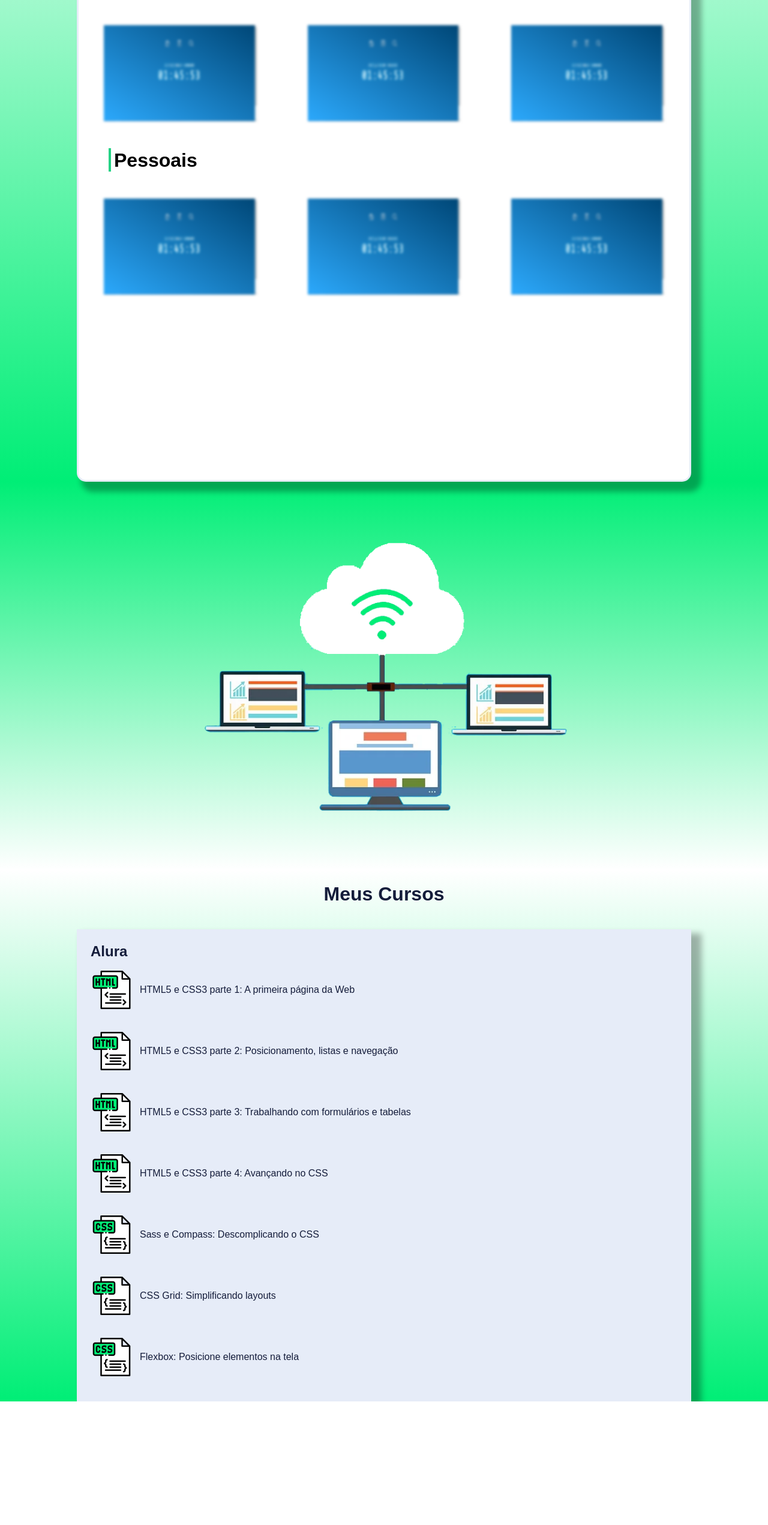
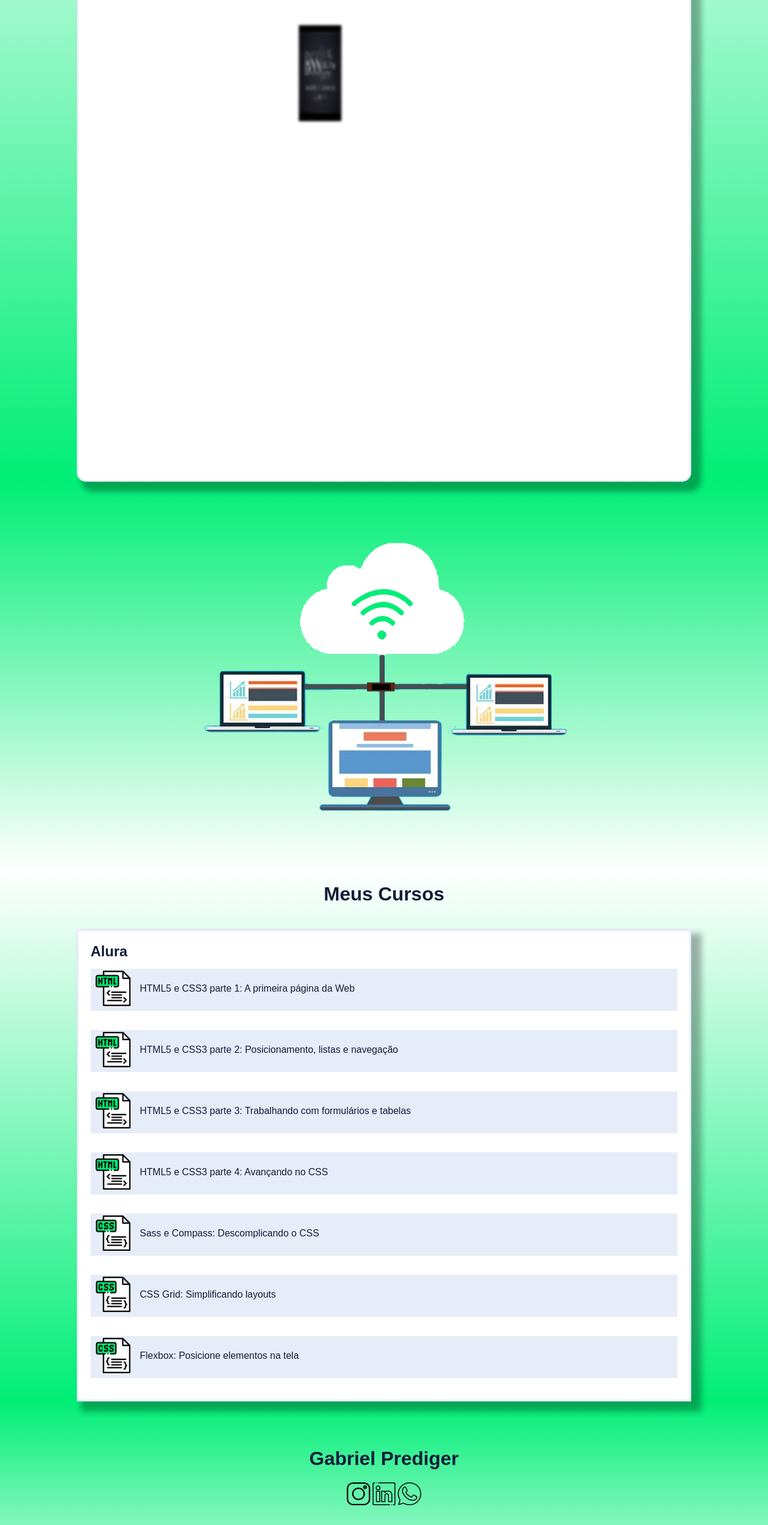
Before and after one commit to GabrielPrediger/Portfolio, a plain HTML site: page paginainicial.html in a window 1280 px wide. Shown: the part 2466-5008 px from the top of the page at 60% size. Before the commit the page ends 4802 px from the top, so only its background shows below. Drawn offline with Linux system fonts and the light colour scheme.

Commit message:
v01
alterações e criação do footer

```diff
--- a/css/style.css
+++ b/css/style.css
@@ -3,6 +3,7 @@
 h1,
 h2,
 h3,
+a,
 p {
     font-family: "eurostile", sans-serif;
     color: #141c3a;
@@ -178,7 +179,7 @@
     position:relative;
 }
 
-.projetos-faculdade-titulos{
+.projetos-titulos{
     margin-left: 50px;
 }
 
@@ -187,8 +188,8 @@
     flex-direction: row;
     height: 20vh;
     margin: 0 auto;
+}
 
-}
 .projetos-faculdade-imagens div{
     align-content: center;
     width: 100%;
@@ -214,12 +215,40 @@
     margin: 0 auto;
     filter: blur(2px);
     transition: 2s;
+}
 
-}
 .imagem-projeto-faculdade:hover{
     filter: blur(0px);
 }
 
+/* ESTILO - PROJETOS PESSOAIS */
+
+.titulo-pessoais{
+    color: #000000;
+    border-left: 4px solid #25D285;
+    padding-left: 5px;
+    margin: 45px auto;
+    padding-top: 2px;
+}
+
+.projetos-pessoais-imagens{
+    display: flex;
+    flex-direction: row;
+    height: 20vh;
+    margin: 0 auto;
+}
+
+.imagem-projeto-pessoais{
+    width: 25%;
+    height: 20vh;
+    margin: 0 auto;
+    filter: blur(2px);
+    transition: 2s;
+}
+
+.imagem-projeto-pessoais:hover{
+    filter: blur(0px);
+}
 
 /* ESTILO IMAGEM */
 
@@ -236,7 +265,6 @@
     display: flex;
     align-self: center;
     width: 70vw;
-
 }
 
 
@@ -248,8 +276,6 @@
     flex-direction: column;
     align-items:center;
     background: linear-gradient(rgb(255, 255, 255) 0%, #00EE76 100%);
-
-
 }
 
 .meu-curso-titulo{
@@ -261,7 +287,7 @@
     flex-direction: column;
     border-style: solid;
     border-color: #E6ECF8;
-    background-color: #E6ECF8;
+    background-color: #ffffff;
     width: 80%;
     padding: 20px;
     box-shadow: 12px 12px 10px 5px rgba(0, 0, 0, 0.3);
@@ -270,7 +296,6 @@
 .section-cursos{
     display: flex;
     flex-direction: column;
-
 }
 
 .nome-curso{
@@ -279,10 +304,50 @@
     border-style: solid;
     border-color: #E6ECF8;
     background-color: #E6ECF8;
+    margin-bottom: 1em;
+    margin-top: 1em;
+    padding-bottom: 5px;
+}
 
+.nome-curso:hover{
+    color: #00EE76;
+    font-weight: bold;
+    border-left: #00EE76;
+    border-style: solid;
 }
 
 .imagem-curso{
     width: 5vw;
     margin-right: 15px;
+    padding-left: 5px;
 }
+
+
+/* ESTILO FOOTER */
+
+.footer{
+    background-image: linear-gradient(#00EE76, white);
+    display: flex;
+    justify-content: center;
+
+
+}
+.footer-inicio{
+    padding-top: 55px;
+    height: 50vh;
+    display: flex;
+    flex-direction: column;
+    align-items:center;
+}
+
+.imagem-redes-footer{
+
+}
+
+.imagem-redes{
+    width: 3vw;
+}
+
+.footer-fim{
+
+}
--- a/paginainicial.html
+++ b/paginainicial.html
@@ -16,7 +16,6 @@
             <p class="contato-header">Contato</p>
         </div>
     </header>
-
     <main class="conteudo-principal">
         <div class="conteudo-titulo">
             <h1 class="titulo-conteudo">Hello World!</h1>
@@ -70,7 +69,7 @@
                 <h1 class="titulo-projetos">Meus projetos</h1>
             </div>
             <div class="container-projetos">
-                <section class="projetos-faculdade-titulos">
+                <section class="projetos-titulos">
                     <h1 class="titulo-faculdade">Faculdade</h1>
                 </section>
                 <section class="projetos-faculdade-imagens">
@@ -78,22 +77,14 @@
                     <div><img class="imagem-projeto-faculdade" src="./img/ProjetoEng.png"></div>
                     <div><img class="imagem-projeto-faculdade" src="./img/ProjetoEng.png"></div>
                 </section>
-                <section class="projetos-faculdade-titulos">
-                    <h1 class="titulo-faculdade">Pessoais</h1>
+                <section class="projetos-titulos">
+                    <h1 class="titulo-pessoais">Pessoais</h1>
                 </section>
-                <section class="projetos-faculdade-imagens">
-                    <div><img class="imagem-projeto-faculdade" src="./img/ProjetoEng.png"></div>
-                    <div><img class="imagem-projeto-faculdade" src="./img/ProjetoEng.png"></div>
-                    <div><img class="imagem-projeto-faculdade" src="./img/ProjetoEng.png"></div>
+                <section class="projetos-pessoais-imagens">
+                    <div><img class="imagem-projeto-pessoais" src="./img/bss-logo.png"></div>
+
                 </section>
-                <section class="projetos-faculdade-titulos">
-                    <h1 class="titulo-faculdade">Pessoais</h1>
-                </section>
-                <section class="projetos-faculdade-imagens">
-                    <div><img class="imagem-projeto-faculdade" src="./img/ProjetoEng.png"></div>
-                    <div><img class="imagem-projeto-faculdade" src="./img/ProjetoEng.png"></div>
-                    <div><img class="imagem-projeto-faculdade" src="./img/ProjetoEng.png"></div>
-                </section>
+
             </div>
         </div>
         <div class="imagem-fim-projetos">
@@ -104,14 +95,48 @@
             <div class="container-cursos">
                 <h2 class="nome-plataforma">Alura</h2>
                 <section class="section-cursos">
-                    <p class="nome-curso"><img class="imagem-curso" src="./img/html-logo.png">HTML5 e CSS3 parte 1: A primeira página da Web</p>
-                    <p class="nome-curso"><img class="imagem-curso" src="./img/html-logo.png">HTML5 e CSS3 parte 2: Posicionamento, listas e navegação</p>
-                    <p class="nome-curso"><img class="imagem-curso" src="./img/html-logo.png">HTML5 e CSS3 parte 3: Trabalhando com formulários e tabelas</p>
-                    <p class="nome-curso"><img class="imagem-curso" src="./img/html-logo.png">HTML5 e CSS3 parte 4: Avançando no CSS</p>
-                    <p class="nome-curso"><img class="imagem-curso" src="./img/css-logo.png">Sass e Compass: Descomplicando o CSS</p>
-                    <p class="nome-curso"><img class="imagem-curso" src="./img/css-logo.png">CSS Grid: Simplificando layouts</p>
-                    <p class="nome-curso"><img class="imagem-curso" src="./img/css-logo.png">Flexbox: Posicione elementos na tela</p>
+                    <a class="nome-curso"
+                        href=" https://cursos.alura.com.br/certificate/GabrielPrediger/html5-css3-primeiros-passos"
+                        target="_blank"><img class="imagem-curso" src="./img/html-logo.png">HTML5 e CSS3 parte 1: A
+                        primeira página da Web</a>
+                    <a class="nome-curso"
+                        href="https://cursos.alura.com.br/certificate/GabrielPrediger/html5-css3-posicionamento-listas-navegacao"
+                        target="_blank"><img class="imagem-curso" src="./img/html-logo.png">HTML5 e CSS3 parte 2:
+                        Posicionamento, listas e navegação</a>
+                    <a class="nome-curso"
+                        href="https://cursos.alura.com.br/certificate/GabrielPrediger/html5-css3-formularios-tabelas"
+                        target="_blank"><img class="imagem-curso" src="./img/html-logo.png">HTML5 e CSS3 parte 3:
+                        Trabalhando com formulários e tabelas</a>
+                    <a class="nome-curso"
+                        href="https://cursos.alura.com.br/user/GabrielPrediger/course/html5-css3-avancando-css/certificate"
+                        target="_blank"><img class="imagem-curso" src="./img/html-logo.png">HTML5 e CSS3 parte 4:
+                        Avançando no CSS</a>
+                    <a class="nome-curso"
+                        href="https://cursos.alura.com.br/user/GabrielPrediger/course/sass/certificate"
+                        target="_blank"><img class="imagem-curso" src="./img/css-logo.png">Sass e Compass:
+                        Descomplicando o CSS</a>
+                    <a class="nome-curso"
+                        href="https://cursos.alura.com.br/user/GabrielPrediger/course/css-grid-layout/certificate"
+                        target="_blank"><img class="imagem-curso" src="./img/css-logo.png">CSS Grid: Simplificando
+                        layouts</a>
+                    <a class="nome-curso"
+                        href="https://cursos.alura.com.br/user/GabrielPrediger/course/posicione-elementos-com-flexbox/certificate"
+                        target="_blank"><img class="imagem-curso" src="./img/css-logo.png">Flexbox: Posicione elementos
+                        na tela</a>
                 </section>
+            </div>
+        </div>
+        <div class="footer">
+            <div class="footer-inicio">
+                <h1>Gabriel Prediger</h1>
+                <section class="imagens-redes-footer">
+                    <img class="imagem-redes" src="./img/instagram.png">
+                    <img class="imagem-redes" src="./img/linkedin.png">
+                    <img class="imagem-redes" src="./img/whatsapp.png">
+                </section>
+            </div>
+            <div class="footer-fim">
+
             </div>
         </div>
     </main>
```
Also changed, not shown: img/bss-logo.png (added), img/instagram.png (added), img/linkedin.png (added), img/whatsapp.png (added).
